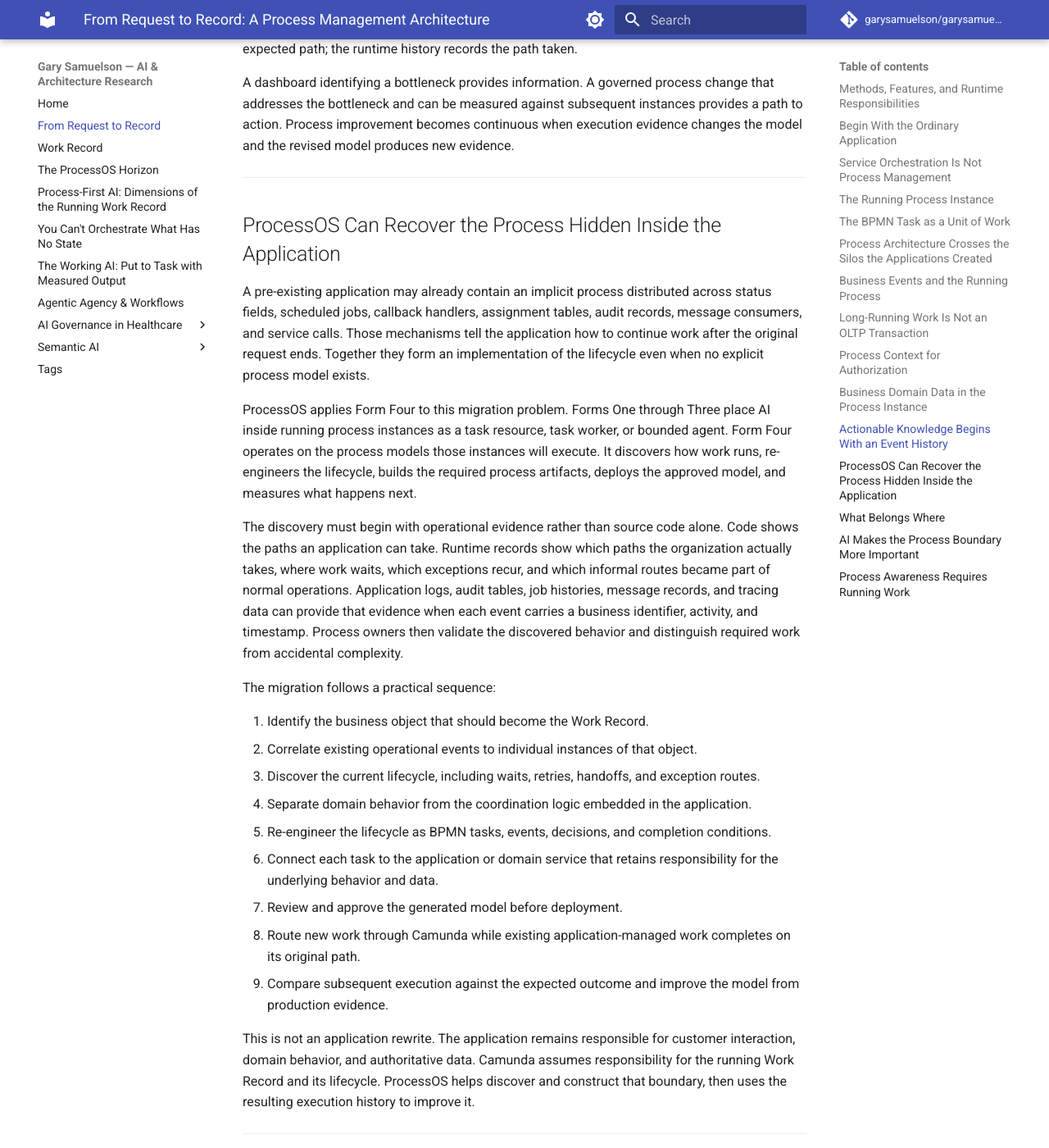
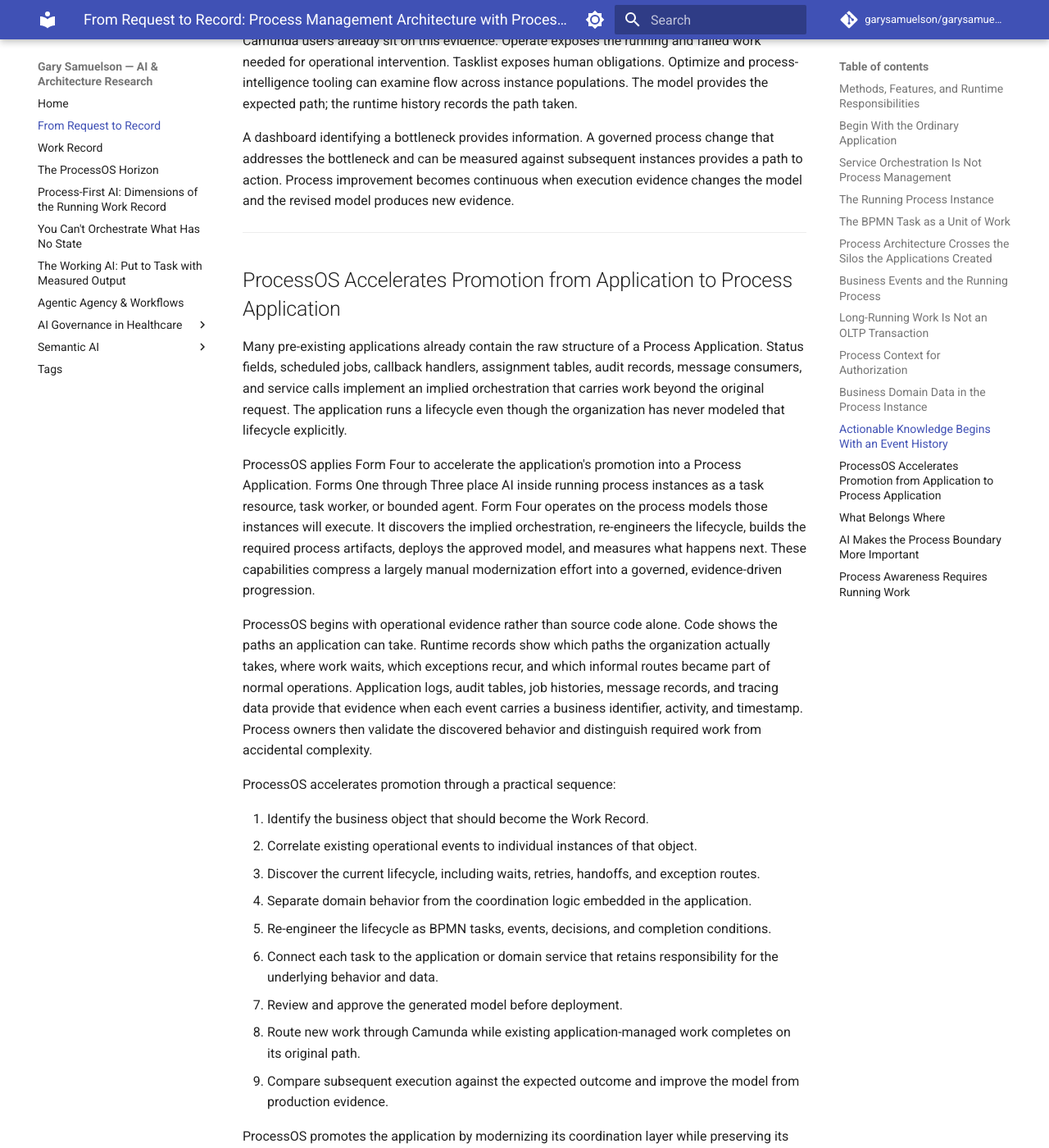
Before and after one commit to garysamuelson/garysamuelson.github.io, an MkDocs documentation site: the page built from docs/agentic/from-request-to-record.md, in a window 1280 px wide and 1400 px high, scrolled down 8509 px. Shown: the whole window at 82% size. Built offline with MkDocs 1.6.1 and Material for MkDocs 9.7.7, drawn with Linux system fonts in a browser that asks for light colours; comment, search, counter and statistics services are not loaded; some of the changed text lies outside the part shown.

Commit message:
Publish ProcessOS acceleration update

```diff
--- a/docs/agentic/from-request-to-record.md
+++ b/docs/agentic/from-request-to-record.md
@@ -1,6 +1,6 @@
 ---
-title: "From Request to Record: A Process Management Architecture"
-description: "Process management begins when work must outlive the application request that started it. This paper defines the Camunda process instance as a running Work Record that carries identity, state, obligations, constraints, and history across people, systems, events, and time."
+title: "From Request to Record: Process Management Architecture with ProcessOS Acceleration"
+description: "Process management begins when work must outlive the application request that started it. This paper defines the Camunda process instance as a running Work Record and shows how ProcessOS accelerates promotion from application-embedded coordination to an explicit Process Application."
 date: 2026-07-26
 authors:
   - gary
@@ -13,12 +13,12 @@
   - Camunda
   - Work Record
   - Agentic AI
-social_image: https://garysamuelson.github.io/assets/images/from_request_to_record_banner_v2.png
+social_image: https://garysamuelson.github.io/assets/images/from_request_to_record_banner_v3.png
 ---
 
-![From Request to Record: A Process Management Architecture](resources/from_request_to_record_banner_v2.png)
+![From Request to Record: Process Management Architecture with ProcessOS Acceleration](resources/from_request_to_record_banner_v3.png)
 
-# From Request to Record: A Process Management Architecture
+# From Request to Record: Process Management Architecture with ProcessOS Acceleration
 ## Methods, Features, and Runtime Responsibilities
 
 **Author:** Gary Samuelson
@@ -27,6 +27,8 @@
 ---
 
 Process-management architecture begins when work must outlive the application request that started it. Camunda carries that work until the business outcome is complete.
+
+ProcessOS extends this architecture by using operational evidence to discover implied orchestration and accelerate an existing application's promotion into a Process Application.
 
 A conventional application can validate a request, call services, update a database, and return a result. Process management adds the ability to maintain a specific unit of work after the original interaction has ended. Camunda provides the running process instance that carries the work's identity, state, current obligations, and execution history.
 
@@ -187,15 +189,15 @@
 
 ---
 
-## ProcessOS Can Recover the Process Hidden Inside the Application
+## ProcessOS Accelerates Promotion from Application to Process Application
 
-A pre-existing application may already contain an implicit process distributed across status fields, scheduled jobs, callback handlers, assignment tables, audit records, message consumers, and service calls. Those mechanisms tell the application how to continue work after the original request ends. Together they form an implementation of the lifecycle even when no explicit process model exists.
+Many pre-existing applications already contain the raw structure of a Process Application. Status fields, scheduled jobs, callback handlers, assignment tables, audit records, message consumers, and service calls implement an implied orchestration that carries work beyond the original request. The application runs a lifecycle even though the organization has never modeled that lifecycle explicitly.
 
-ProcessOS applies Form Four to this migration problem. Forms One through Three place AI inside running process instances as a task resource, task worker, or bounded agent. Form Four operates on the process models those instances will execute. It discovers how work runs, re-engineers the lifecycle, builds the required process artifacts, deploys the approved model, and measures what happens next.
+ProcessOS applies Form Four to accelerate the application's promotion into a Process Application. Forms One through Three place AI inside running process instances as a task resource, task worker, or bounded agent. Form Four operates on the process models those instances will execute. It discovers the implied orchestration, re-engineers the lifecycle, builds the required process artifacts, deploys the approved model, and measures what happens next. These capabilities compress a largely manual modernization effort into a governed, evidence-driven progression.
 
-The discovery must begin with operational evidence rather than source code alone. Code shows the paths an application can take. Runtime records show which paths the organization actually takes, where work waits, which exceptions recur, and which informal routes became part of normal operations. Application logs, audit tables, job histories, message records, and tracing data can provide that evidence when each event carries a business identifier, activity, and timestamp. Process owners then validate the discovered behavior and distinguish required work from accidental complexity.
+ProcessOS begins with operational evidence rather than source code alone. Code shows the paths an application can take. Runtime records show which paths the organization actually takes, where work waits, which exceptions recur, and which informal routes became part of normal operations. Application logs, audit tables, job histories, message records, and tracing data provide that evidence when each event carries a business identifier, activity, and timestamp. Process owners then validate the discovered behavior and distinguish required work from accidental complexity.
 
-The migration follows a practical sequence:
+ProcessOS accelerates promotion through a practical sequence:
 
 1. Identify the business object that should become the Work Record.
 2. Correlate existing operational events to individual instances of that object.
@@ -207,7 +209,7 @@
 8. Route new work through Camunda while existing application-managed work completes on its original path.
 9. Compare subsequent execution against the expected outcome and improve the model from production evidence.
 
-This is not an application rewrite. The application remains responsible for customer interaction, domain behavior, and authoritative data. Camunda assumes responsibility for the running Work Record and its lifecycle. ProcessOS helps discover and construct that boundary, then uses the resulting execution history to improve it.
+ProcessOS promotes the application by modernizing its coordination layer while preserving its domain capabilities. The application continues to own customer interaction, domain behavior, and authoritative data. Camunda takes responsibility for the running Work Record and its lifecycle. ProcessOS discovers and constructs that boundary, accelerates deployment of the new Process Application, and uses the resulting execution history to improve it.
 
 ---
 
```
Also changed, not shown: docs/index.md (+6 -6 lines), docs/agentic/resources/from_request_to_record_banner_v3.png (added), docs/assets/images/from_request_to_record_banner_v3.png (added).
